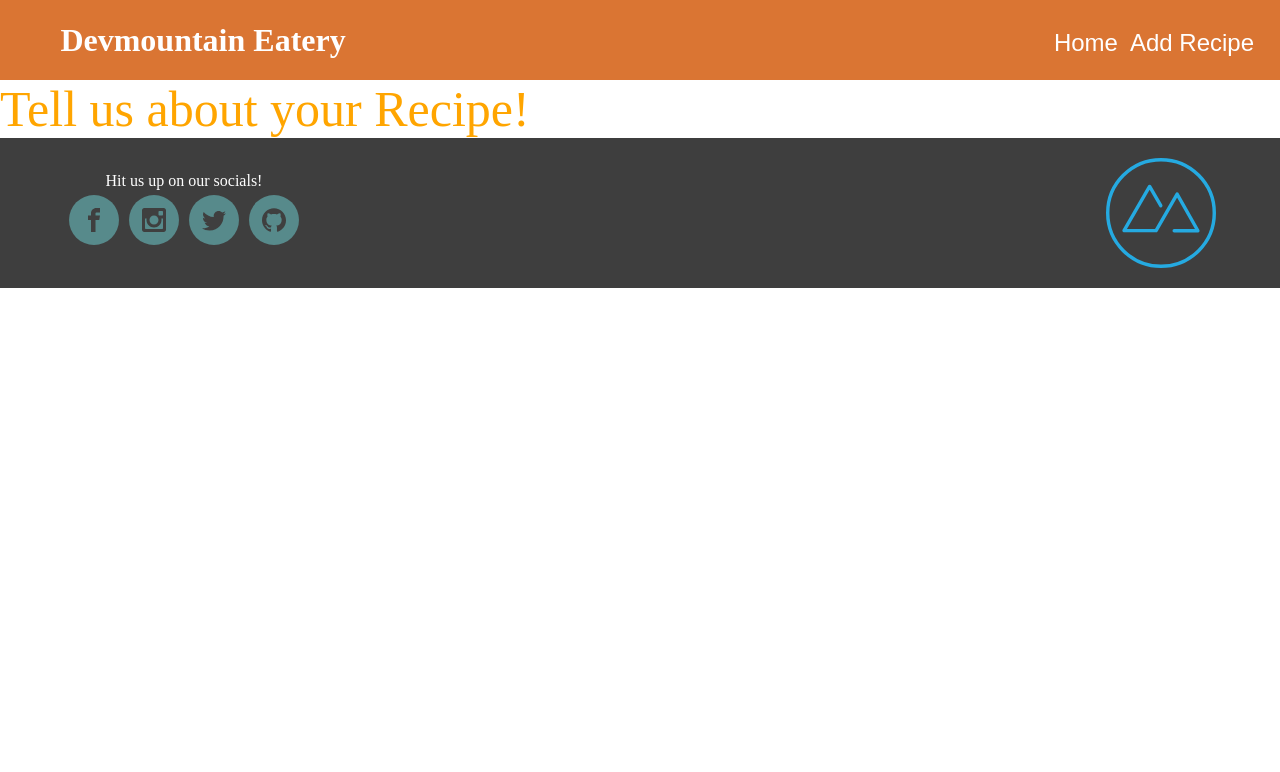
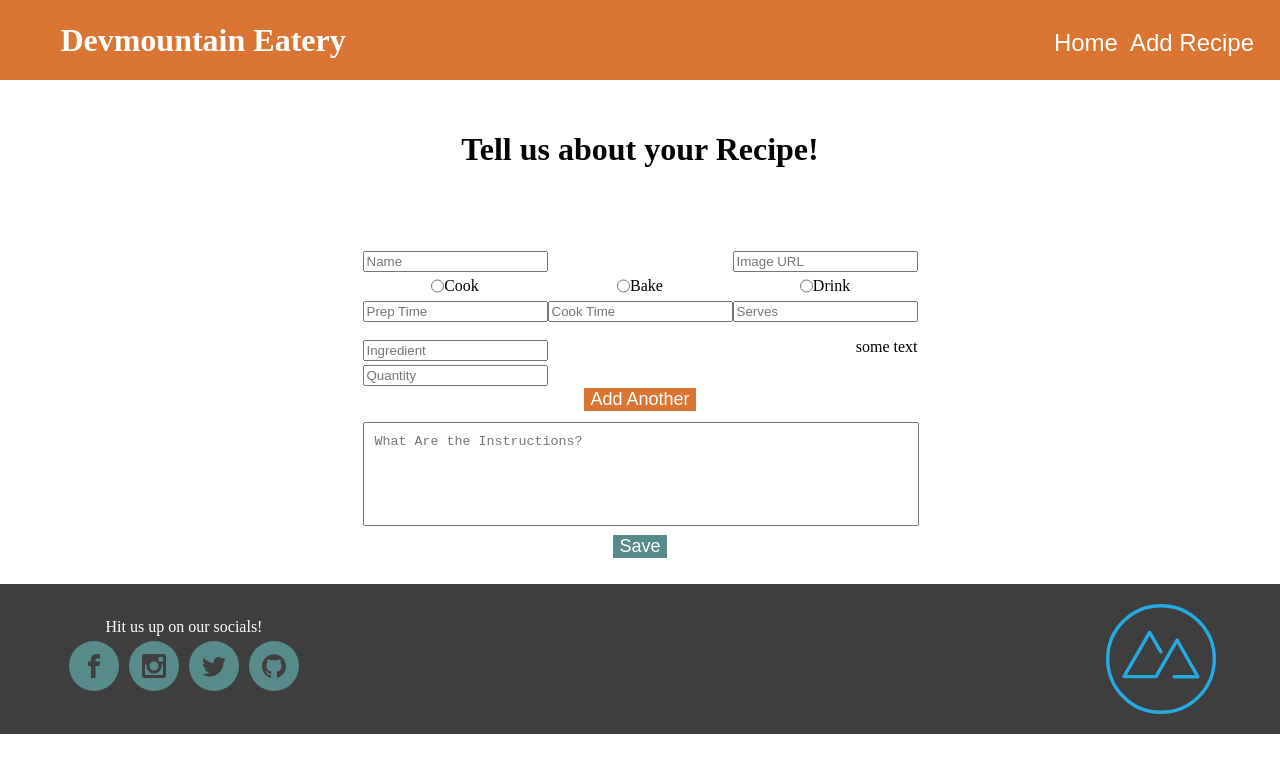
Before and after one commit to Keldon-lopez/specs_unit_3, a React (Create React App) app: page /newRecipe in a window 1280 px wide. Shown: the top 772 px of the page. Built offline with nearby package versions, Linux system fonts and the light colour scheme.

Commit message:
created form and majority of the CSS

```diff
--- a/src/App.css
+++ b/src/App.css
@@ -24,3 +24,7 @@ time, mark, audio, video {
 button:hover {
 	background-color: #FEC0AA;
 }
+button{
+	border: 0;
+	color: white;
+}
--- a/src/components/Header.css
+++ b/src/components/Header.css
@@ -11,13 +11,7 @@ Header {
 nav{
     padding: 10px;
 }
-button{
-    border: 0;
-    color: white;
-}
 .NavButton{
     background-color: #da7533;
-    border: 0;
-    color: white;
     font-size: x-large;
 }
--- a/src/components/homeComponents/HomeScreen.css
+++ b/src/components/homeComponents/HomeScreen.css
@@ -13,8 +13,6 @@
     border-radius: 10px;
     background-color: #f6ded0;
     display: flex;
-    flex-wrap: wrap;
-    align-content: center;
 }
 #searchAndRecipeContainer{
         display: flex;
@@ -22,7 +20,7 @@
         justify-content: space-between;
         align-items: center;
 }
-input{
+#searchBar{
     border-width: 0;
     background-color: #f6ded0;
     border-radius: 10px;
--- a/src/components/homeComponents/HomeScreen.jsx
+++ b/src/components/homeComponents/HomeScreen.jsx
@@ -7,7 +7,6 @@ import "./HomeScreen.css";
 import { ImSearch } from "react-icons/im";
 
 const HomeScreen = () => {
-
   const [recipes, setRecipes] = useState([]);
   const [searchedRecipes, setSearchedRecipes] = useState("apple");
 
@@ -45,6 +44,7 @@ const HomeScreen = () => {
         <div id="Search">
           <ImSearch color="orange" />
           <input
+            id="searchBar"
             type="text"
             placeholder="Search For A Recipe"
             onKeyDown={searchEnterHandler}
--- /dev/null
+++ b/src/components/newRecipeComponents/NewRecipeScreen.css
@@ -0,0 +1,75 @@
+input{
+    margin: 1% 0 1% 0;
+}
+.multiInputContainer{
+    display: flex;
+    flex-direction: row;
+    width: 100%;
+    justify-content: space-between;
+}
+.multiRadioContainer{
+    display: flex;
+    flex-direction: row;
+    width: 100%;
+    justify-content: space-around;
+}
+.radioContainer{
+    display: flex;
+    justify-content: center;
+    flex-direction: row;
+    width: 100%;
+}
+#formContainer{
+    display: flex;
+    justify-content: center;
+}
+#addRecipeForm{
+    display: flex;
+    flex-direction: column;
+    align-items: center;
+    padding: 2%;
+    width: fit-content;
+    /* background-color: red; */
+}
+#ingredientSubmitContainer{
+    display: flex;
+    flex-wrap: wrap;
+    flex-direction: column;
+    padding: 2%;
+    align-items: center;
+    /* background-color: blue; */
+    width: 100%;
+}
+#ingredientContainer{
+    display: flex;
+    flex-direction: row;
+    width: 100%;
+    /* background-color: yellow; */
+    justify-content: space-between;
+}
+#ingredientInputContainer{
+    display: flex;
+    flex-direction: column;
+    justify-content: space-around;
+    /* background-color: green; */
+}
+#addIngredientButton{
+    background-color: #da7533;
+    width: fit-content;
+    font-size: large;
+}
+#instructionsInputContainer{
+    width: 100%;
+}
+#instructionsInput{
+    width: 96% ;
+    padding: 2%;
+    height: 10vh;
+    resize: none;
+}
+#submitRecipeButton{
+    margin-top: 1% ;
+    font-size: large;
+    background-color: #578a8b;
+    width: fit-content;
+}
--- a/src/components/newRecipeComponents/NewRecipeScreen.jsx
+++ b/src/components/newRecipeComponents/NewRecipeScreen.jsx
@@ -1,9 +1,51 @@
 import React from "react";
+import "./NewRecipeScreen.css";
 
 const NewRecipeScreen = () => {
   return (
     <section>
-      <h1>Tell us about your Recipe!</h1>
+      <h2>Tell us about your Recipe!</h2>
+      <div id="formContainer">
+        <form id="addRecipeForm">
+          <div className="multiInputContainer">
+            <input placeholder="Name"></input>
+            <input placeholder="Image URL"></input>
+          </div>
+          <div className="multiRadioContainer">
+            <div className="radioContainer">
+              <input name="cookTypeCook" type="radio" />
+              <label htmlFor="CookTypeCook">Cook</label>
+            </div>
+            <div className="radioContainer">
+              <input name="cookTypeBake" type="radio" />
+              <label htmlFor="cookTypeBake">Bake</label>
+            </div>
+            <div className="radioContainer">
+              <input name="cookTypeDrink" type="radio" />
+              <label htmlFor="cookTypeDrink">Drink</label>
+            </div>
+          </div>
+          <div className="multiInputContainer">
+            <input placeholder="Prep Time" type="text" />
+            <input placeholder="Cook Time" type="text" />
+            <input placeholder="Serves" type="text" />
+          </div>
+          <div id="ingredientSubmitContainer">
+            <div id="ingredientContainer">
+              <div id="ingredientInputContainer">
+                <input placeholder="Ingredient" type="text" />
+                <input placeholder="Quantity" type="text" />
+              </div>
+              <div>some text</div>
+            </div>
+            <button id="addIngredientButton">Add Another</button>
+          </div>
+          <div id="instructionsInputContainer">
+            <textarea  id="instructionsInput" placeholder="What Are the Instructions?" type="text" />
+          </div>
+          <button id="submitRecipeButton">Save</button>
+        </form>
+      </div>
       {/* Here you will have a large form. Be prepared, part 4 will have you build this form in detail, and part 5 will have you style it. Do your best! */}
     </section>
   );
```
